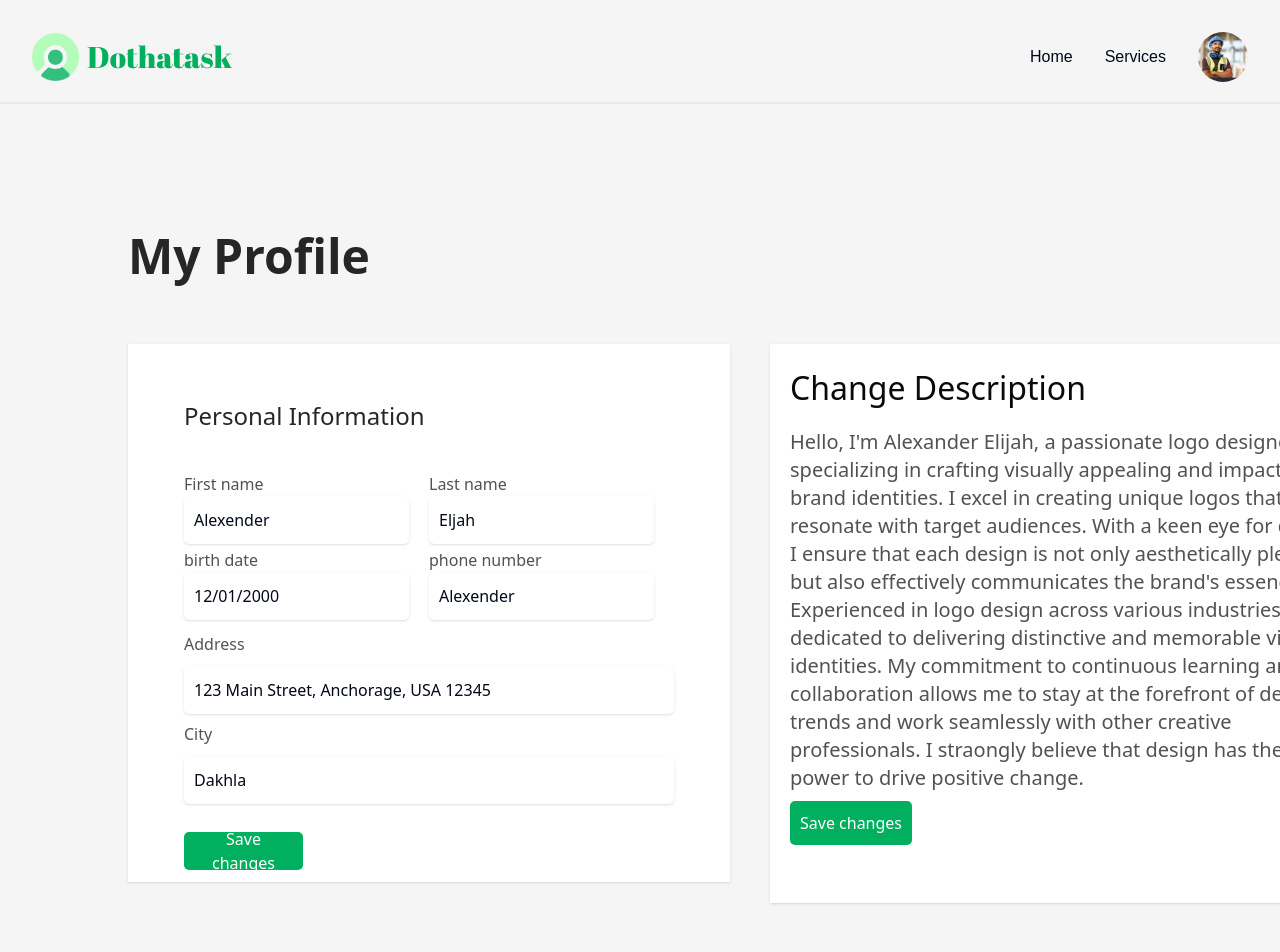
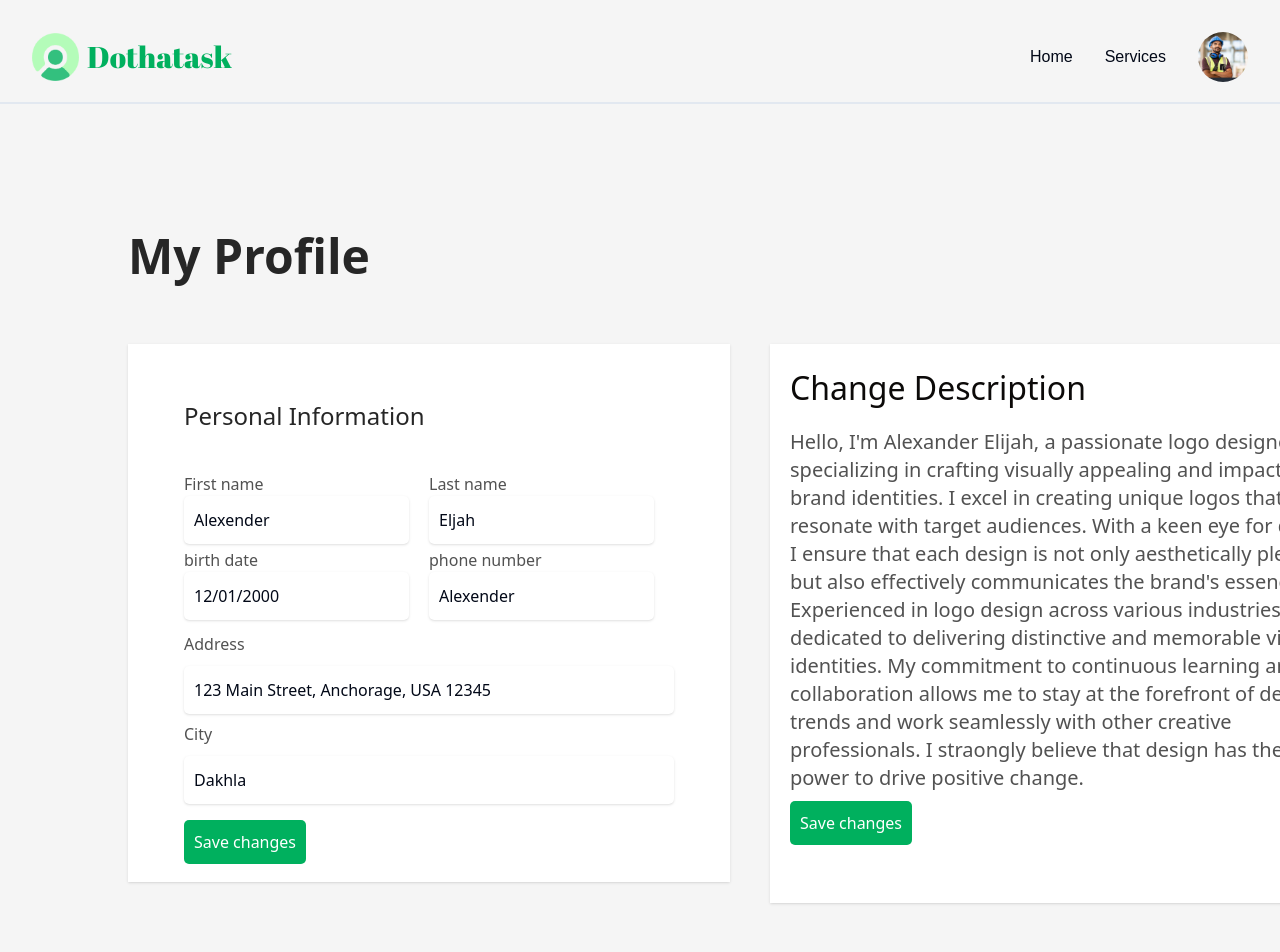
Before and after one commit to OthmanSALAHI/frontend-dothatask, a React (Vite) app: page /profile-setting in a window 1280 px wide. Shown: the top 952 px of the page. Built offline with nearby package versions, Linux system fonts and the light colour scheme.

Commit message:
Update styling and alignment in Personalinfo component

```diff
--- a/src/components/settingProfile/Personalinfo.jsx
+++ b/src/components/settingProfile/Personalinfo.jsx
@@ -30,7 +30,7 @@ function Personalinfo() {
           <div className="text-neutral-600 text-base font-normal">City</div>
           <input type='text' value='Dakhla' className="w-[490px] h-12 p-2.5 bg-white rounded-[5px] shadow justify-start items-center gap-[113px] inline-flex" />
         </div>
-        <button type='submit' className="w-[119px] h-[38px] my-5 p-2.5 bg-do_green hover:bg-do_hover_green rounded-[5px] justify-center items-center gap-2.5 inline-flex">
+        <button type='submit' className="p-2.5 mt-2 bg-do_green hover:bg-do_hover_green rounded-[5px] justify-end items-center gap-2.5">
           <div className="text-white text-base font-medium ">Save changes</div>
         </button>
     </div>
```
